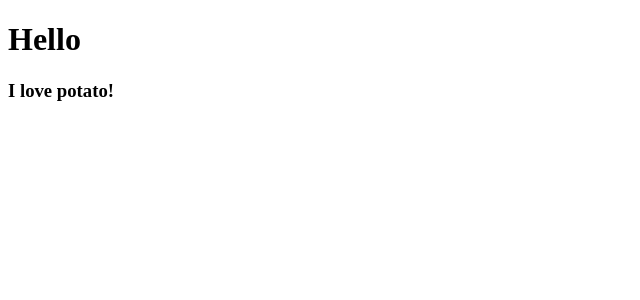
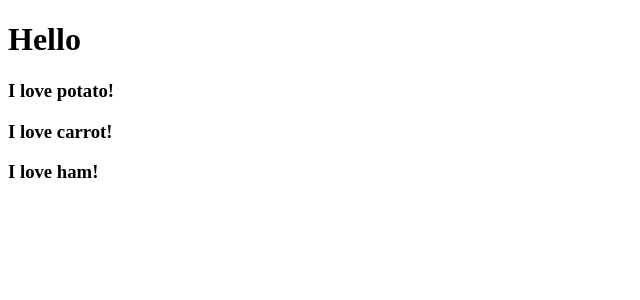
Before and after one commit to soo-toance/react-movie-app-2020, a React (Create React App) app: page / in a window 1280 px wide. Shown: the top 300 px of the page, without its empty margins (0-640 px from the left). Built offline with nearby package versions, Linux system fonts and the light colour scheme.

Commit message:
prop으로 컴포넌트에게 데이터 전달하기
- Potato.js App.js로 통합
- prop으로 컴포넌트에 데이터 전달

```diff
--- a/src/App.js
+++ b/src/App.js
@@ -1,11 +1,19 @@
 import React from 'react';
-import Potato from "./Potato";
 
+// props.fav = {fav} : es6 문법
+function Food({ fav }) {
+  return <h3>I love {fav}!</h3>;
+}
+
+// food component에게 fav property(prop)로 potato 전달
+// boolean, array 모두 전달 가능
 function App() {
   return (
     <div>
       <h1>Hello</h1>
-      <Potato/>
+      <Food fav="potato" />
+      <Food fav="carrot" />
+      <Food fav="ham" />
     </div>
   );
 }
--- a/src/Potato.js
+++ /dev/null
@@ -1,7 +0,0 @@
-import React from "react";
-
-function Potato() {
-    return <h3>I love potato!</h3>;
-}
-
-export default Potato;
--- a/src/index.js
+++ b/src/index.js
@@ -1,8 +1,6 @@
 import React from 'react';
 import ReactDOM from 'react-dom';
 import App from './App';
-import Potato from "./Potato";
-
 
 ReactDOM.render(<App />, document.getElementById('root'));
 
```
